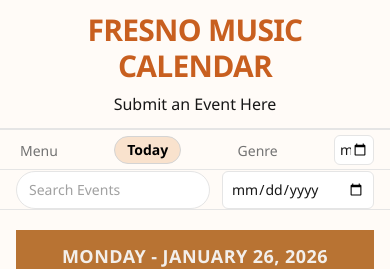
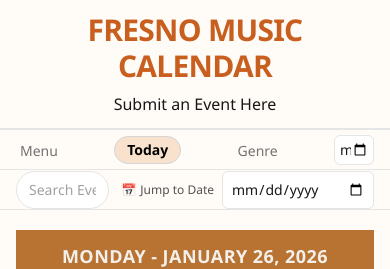
Before and after one commit to mrayover/fmc, a React (Vite) app: page / in a window 390 px wide. Shown: the top 269 px of the page. Built offline with nearby package versions, Linux system fonts and the light colour scheme.

Commit message:
jump to date

```diff
--- a/src/App.jsx
+++ b/src/App.jsx
@@ -917,7 +917,7 @@ className={[
       </nav>
     </div>
 
-    {/* Row 3: Search + Date */}
+{/* Row 3: Search + Date */}
 <div
   className="h-10 px-4 flex items-center gap-3 border-t border-neutral-200"
   style={{ height: 40 }}
@@ -937,7 +937,26 @@ className={[
     aria-label="Search events"
   />
 
-  {/* Date picker (compact, consistent) */}
+  {/* Mobile-only labeled date control */}
+  <div className="flex items-center gap-2 md:hidden">
+    <span className="flex items-center gap-1 text-xs text-neutral-600 whitespace-nowrap">
+      <span aria-hidden>📅</span>
+      Jump to Date
+    </span>
+
+    <input
+      type="date"
+      value={jumpDate || ""}
+      onChange={(e) => {
+        setJumpDate(e.target.value)
+        setActiveTab("home")
+      }}
+      className="w-[9.5rem] text-sm border border-neutral-200 rounded-md px-2 py-2 bg-white"
+      aria-label="Jump to date"
+    />
+  </div>
+
+  {/* Desktop date picker (unchanged behavior) */}
   <input
     type="date"
     value={jumpDate || ""}
@@ -945,9 +964,8 @@ className={[
       setJumpDate(e.target.value)
       setActiveTab("home")
     }}
-    className="w-[9.5rem] md:w-[10.5rem] text-sm border border-neutral-200 rounded-md px-2 py-2 bg-white"
+    className="hidden md:block w-[10.5rem] text-sm border border-neutral-200 rounded-md px-2 py-2 bg-white"
     aria-label="Jump to date"
-    title="Jump to date"
   />
 </div>
 
```
